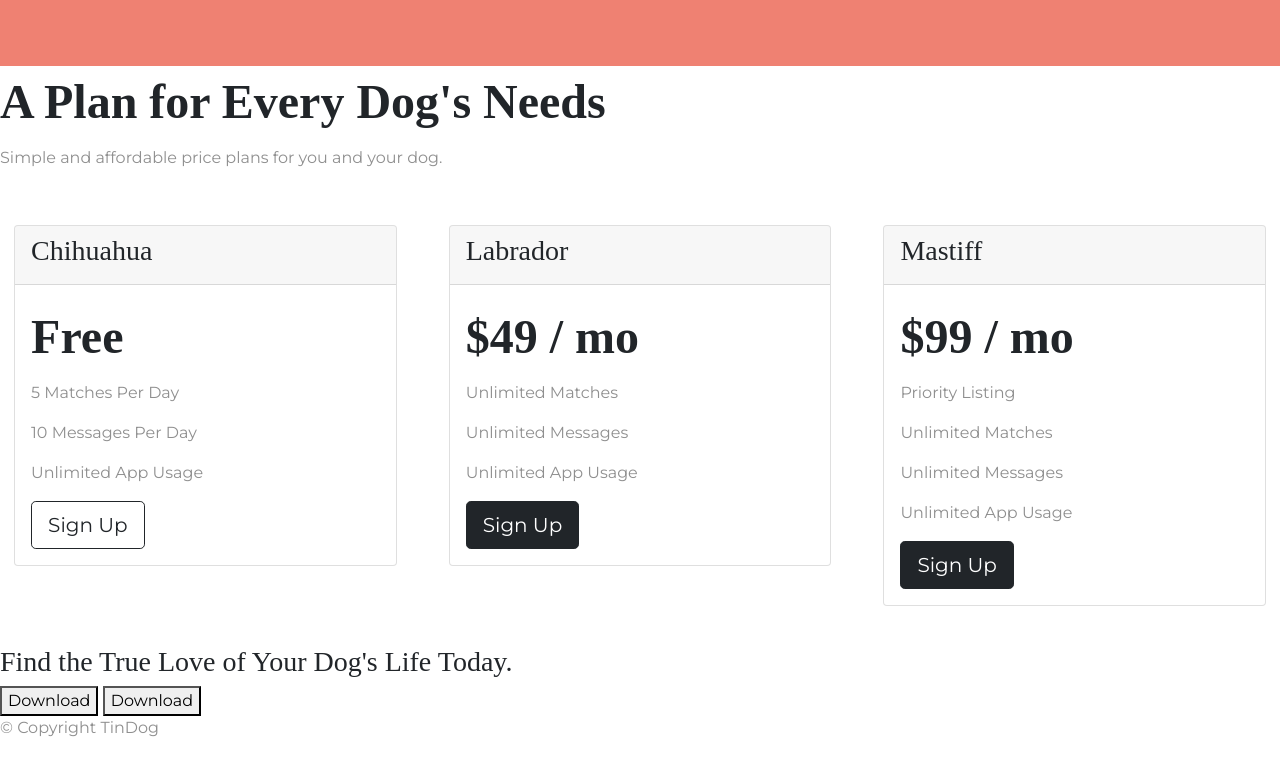
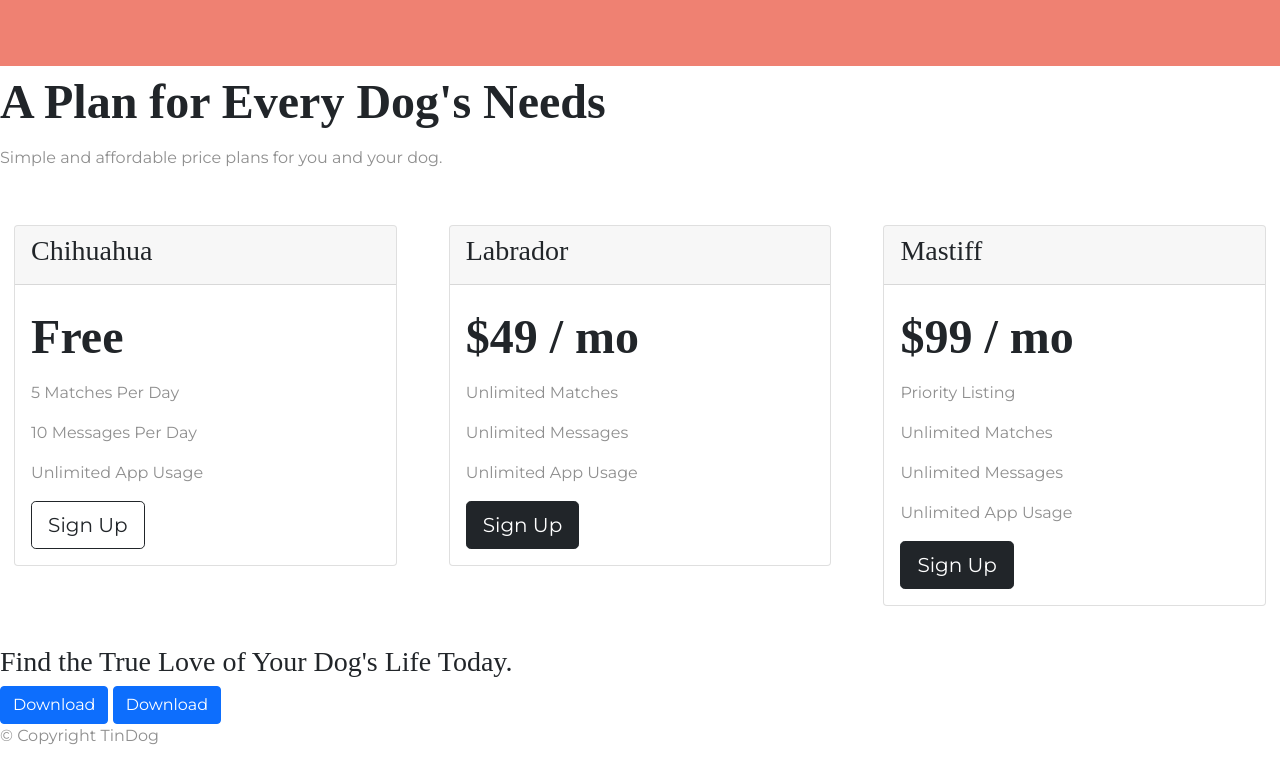
Before and after one commit to Ioanna02/Tindog, a plain HTML site: page index.html in a window 1280 px wide. Shown: the part 1793-2557 px from the top of the page. Drawn offline with nearby package versions, Linux system fonts and the light colour scheme.

Commit message:
add class for button in  the footer

```diff
--- a/index.html
+++ b/index.html
@@ -202,8 +202,8 @@
   <section id="cta">
 
     <h3>Find the True Love of Your Dog's Life Today.</h3>
-    <button type="button">Download</button>
-    <button type="button">Download</button>
+    <button type="button" class="btn btn-primary">Download</button>
+    <button type="button" class="btn btn-primary">Download</button>
 
   </section>
 
```
